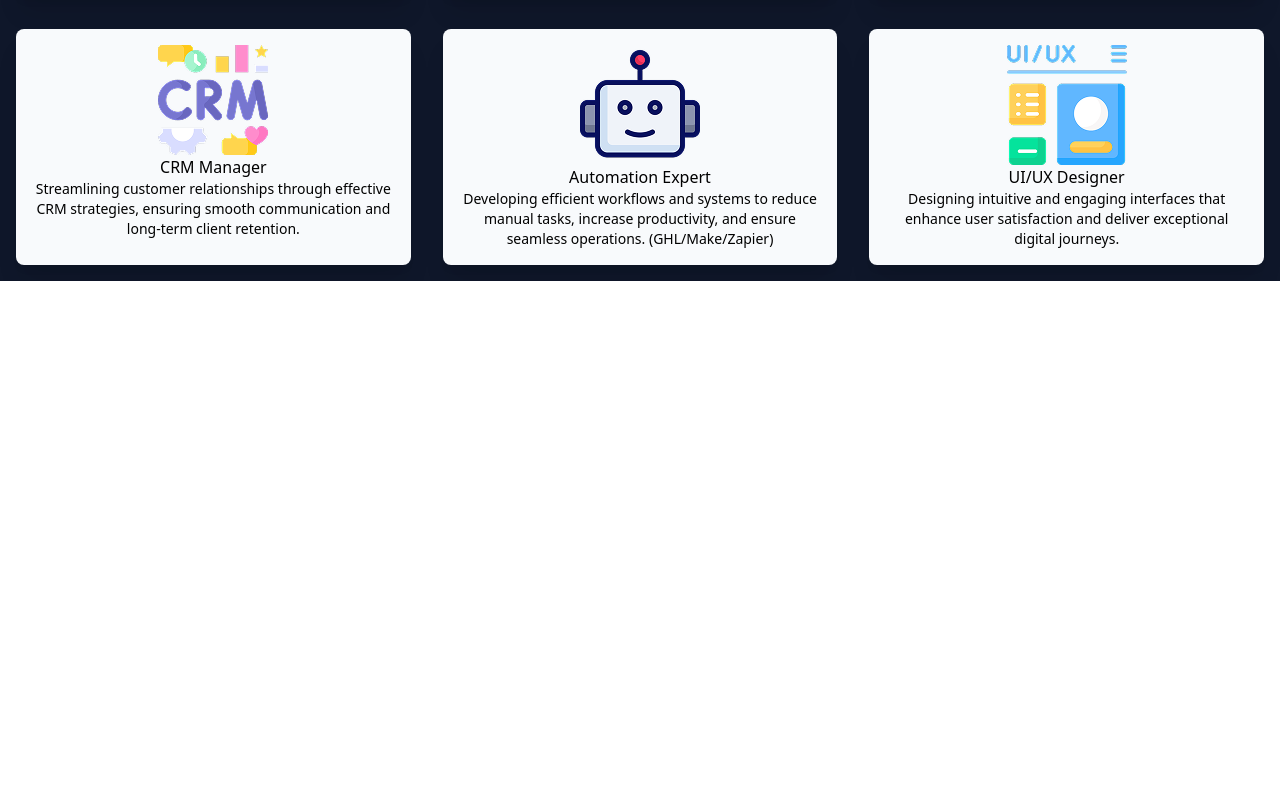
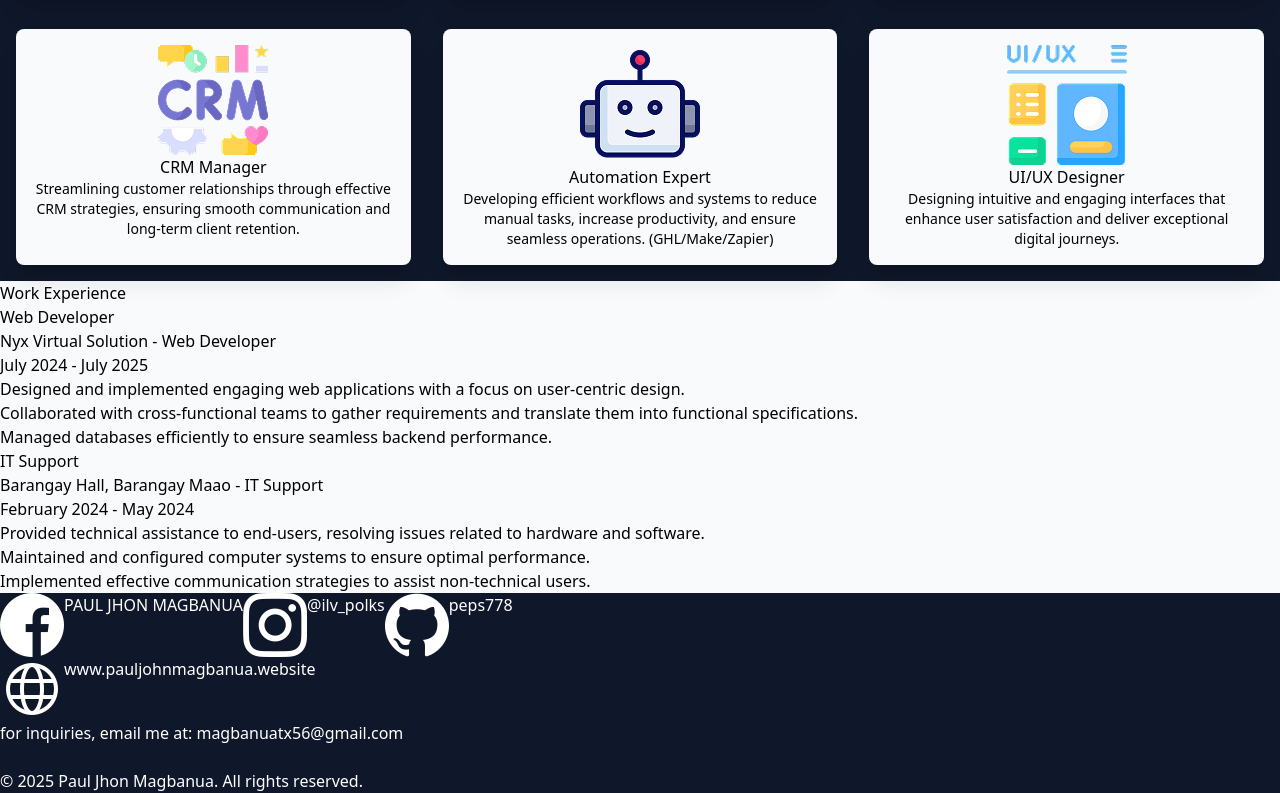
Before and after one commit to peps778/Portfolio-v2, a website: page index.html in a window 1280 px wide. Shown: the part 563-1356 px from the top of the page. Before the commit the page ends 844 px from the top, so only its background shows below. Drawn offline with Linux system fonts and the light colour scheme.

Commit message:
changes in main page

```diff
--- a/index.html
+++ b/index.html
@@ -12,9 +12,9 @@
      <!-- Navigation Bar -->
      <nav id="nav" class="bg-slate-900 flex justify-between items-center p-4 shadow-md">
         <a href="#" aria-label="Home">
-            <img src="src/assets/nav-bar-icon.png" alt="Logo" class="h-10 w-10 object-cover">
+        <img src="src/assets/nav-bar-icon.png" alt="Logo" class="h-10 w-10 object-cover">
         </a>
-        <h1 class="text-xl font-bold text-white">PAUL JHON MAGBANUA</h1>
+        <h1 class="text2xl font-bold text-white">PAUL JHON MAGBANUA</h1>
         <ul class="flex text-white space-x-6">
             <li><a href="#" class="hover:text-blue-500 transition-colors">HOME</a></li>
             <li><a href="#" class="hover:text-blue-500 transition-colors">SKILLS</a></li>
@@ -128,5 +128,59 @@
         </ul>
     </section>
 
+    <!-- ///////////////////////////////////////////////////// -->
+
+    <section class="bg-slate-50">
+            <h1 class="text-lg font-extrabold" >Work Experience</h1>
+
+
+        <div class="p4 bg-blue-300">
+            <!-- first content -->
+            <h1>Web Developer</h1>
+            <p>Nyx Virtual Solution - Web Developer <br> July 2024 - July 2025</p>
+            <ul class="list-disc pl-5">
+                <li>Designed and implemented engaging web applications with a focus on user-centric design.</li>
+                <li>Collaborated with cross-functional teams to gather requirements and translate them into functional specifications.</li>
+                <li>Managed databases efficiently to ensure seamless backend performance.</li>
+            </ul>
+
+            <!-- second content -->
+            <h1>IT Support</h1>
+            <p>Barangay Hall, Barangay Maao - IT Support <br> February 2024 - May 2024</p>
+            <ul class="list-disc pl-5">  <!-- Added Tailwind classes here -->
+                <li>Provided technical assistance to end-users, resolving issues related to hardware and software.</li>
+                <li>Maintained and configured computer systems to ensure optimal performance.</li>
+                <li>Implemented effective communication strategies to assist non-technical users.</li>
+            </ul>
+
+        </div>
+
+    </section>
+<!-- //////////////////FOOTER///////////////////////// -->
+    <footer class="bg-slate-900">
+        <div class="bg-slate-900">
+            <div class=" flex justify-center">
+                <img src="/src/assets/facebook-logo.png" alt="missing file">
+                <p class="text-white">PAUL JHON MAGBANUA</p>
+
+                <img src="/src/assets/instagram-logo.png" alt="missing file">
+                <p class="text-white">@ilv_polks</p>
+
+                <img src="/src/assets/github-logo-white.png" alt="missing file">
+                <p class=" text-white">peps778</p>
+            </div>
+
+            <div class=" flex text-white">
+                <img src="/src/assets/website-logo.png" alt="file not found">
+                <p>www.pauljohnmagbanua.website</p>
+            </div>
+
+
+            <div class="bg-teal-900">
+                <p class="text-white">for inquiries, email me at: magbanuatx56@gmail.com</p> <br>
+                <p class="text-white">© 2025 Paul Jhon Magbanua. All rights reserved.</p>
+            </div>
+        </div>
+    </footer>
 </body>
 </html>
--- a/src/input-style.css
+++ b/src/input-style.css
@@ -3,6 +3,8 @@
 @tailwind utilities;
 
 @layer base{
-    body{
+    ul {
+        list-style-type: none;
     }
+
 }
```
Also changed, not shown: src/assets/facebook-logo.png (added), src/assets/github-logo-white.png (added), src/assets/github-logo.png (added), src/assets/instagram-logo.png (added), src/assets/website-logo.png (added).
